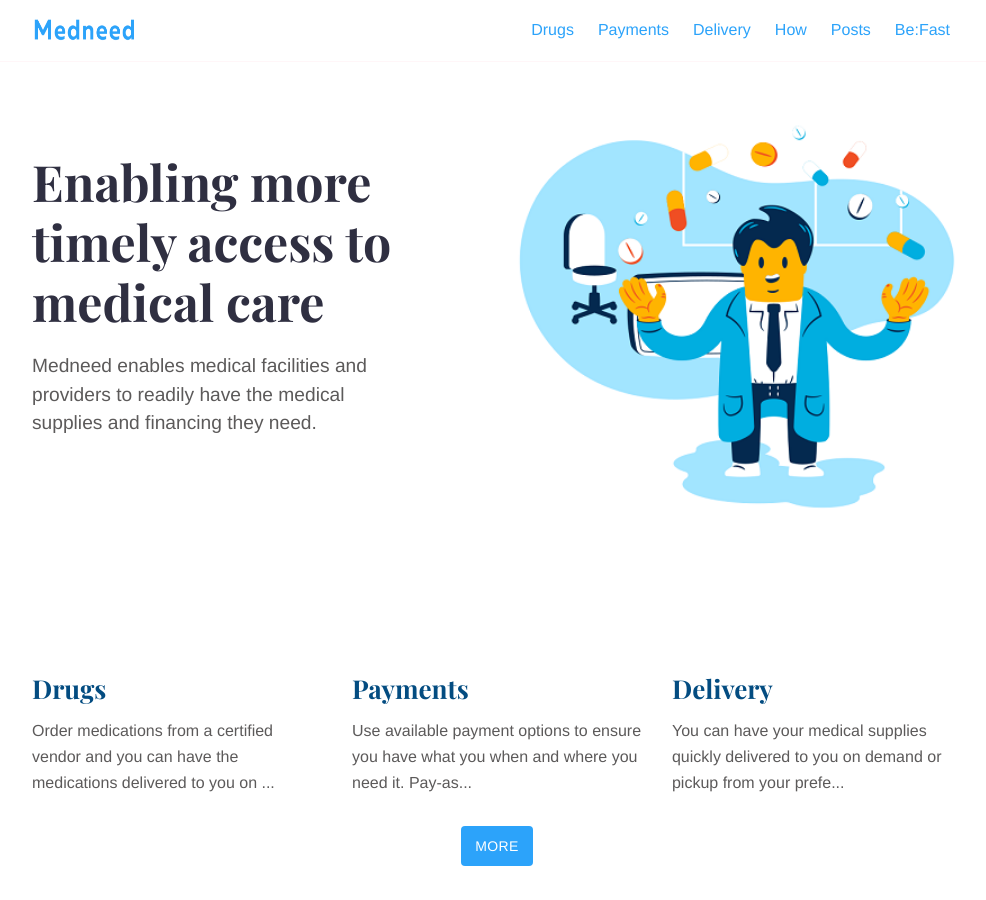
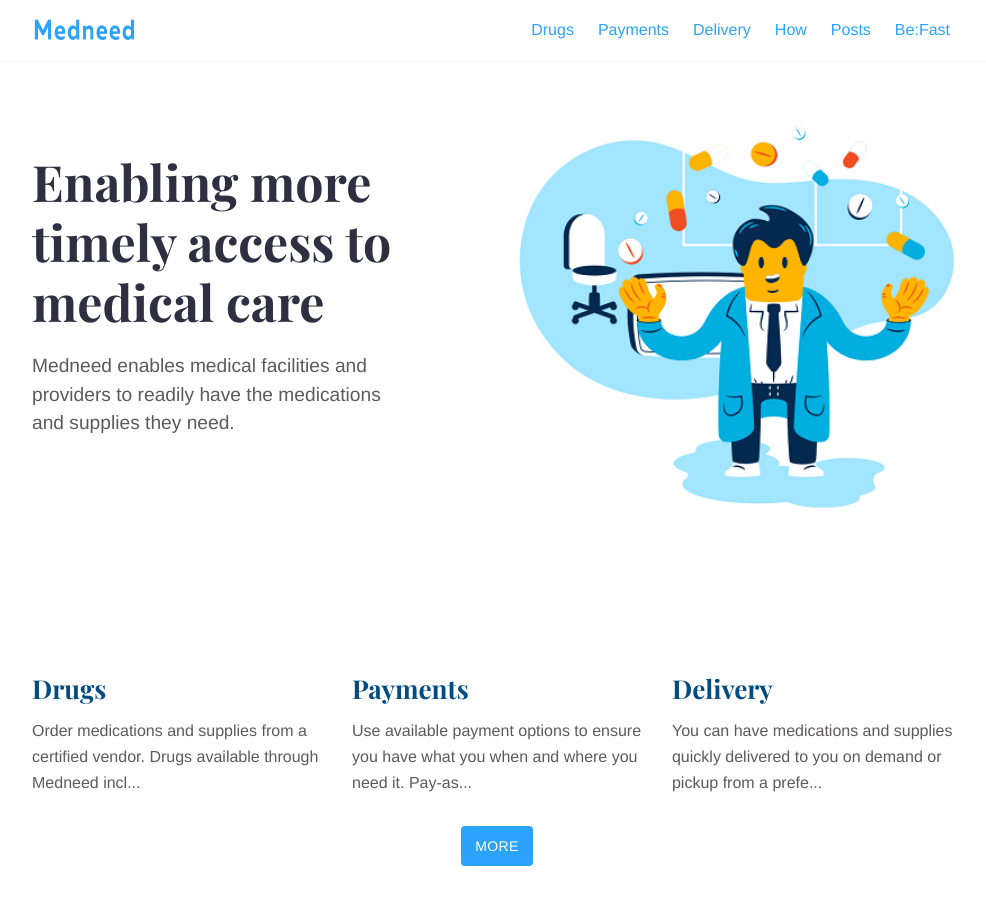
Before and after one commit to Iraneus/betamedneed, a Jekyll site: the page built from index.md, in a window 1280 px wide and 900 px high. Shown: the whole window, without its empty margins (143-1129 px from the left). Built offline with Jekyll 4.4.1, drawn with Linux system fonts in a browser that asks for light colours.

Commit message:
edit index and drugs and delivery

```diff
--- a/_services/delivery.md
+++ b/_services/delivery.md
@@ -6,7 +6,7 @@
 layout: service
 ---
 
-You can have your medical supplies quickly **delivered** to you on demand or pickup from your prefered location.
+You can have medications and supplies quickly **delivered** to you on demand or pickup from a prefered location.
 
 ![Medical Community](/images/illustrations/hand-drugs.jpg)
 
--- a/_services/drugs.md
+++ b/_services/drugs.md
@@ -6,7 +6,7 @@
 layout: service
 ---
 
-Order **medications** from a certified vendor and you can have the medications delivered to you on demand.
+Order **medications** and supplies from a certified vendor.
 
 
 ![Pharm drugs](/images/illustrations/medicines.webp)
--- a/index.md
+++ b/index.md
@@ -10,4 +10,4 @@
 
 # Enabling more timely access to medical care
 
-Medneed enables medical facilities and providers to readily have the medical supplies and financing they need.
+Medneed enables medical facilities and providers to readily have the medications and supplies they need.
```
